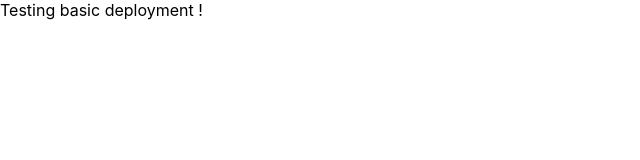
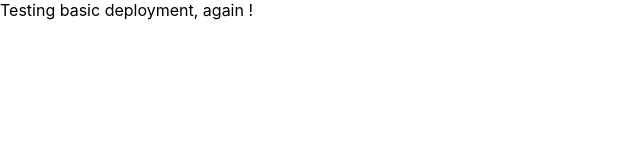
Before and after one commit to sudhanshu7277/my-portfolio, a React (Create React App) app: page / in a window 1280 px wide. Shown: the top 160 px of the page, without its empty margins (0-640 px from the left). Built offline with nearby package versions, Linux system fonts and the light colour scheme.

Commit message:
change to trigger build

```diff
--- a/src/App.js
+++ b/src/App.js
@@ -5,7 +5,7 @@ function App() {
   return (
     <>
         <div>
-          Testing basic deployment !
+          Testing basic deployment, again !
         </div>
     </>
   );
```
